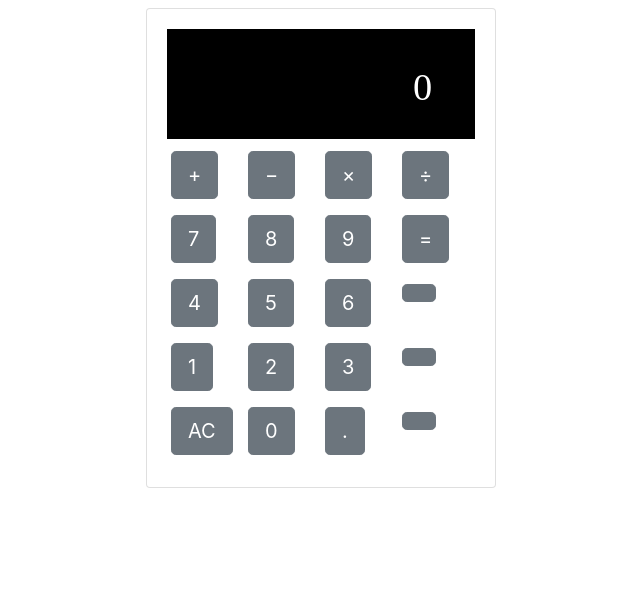
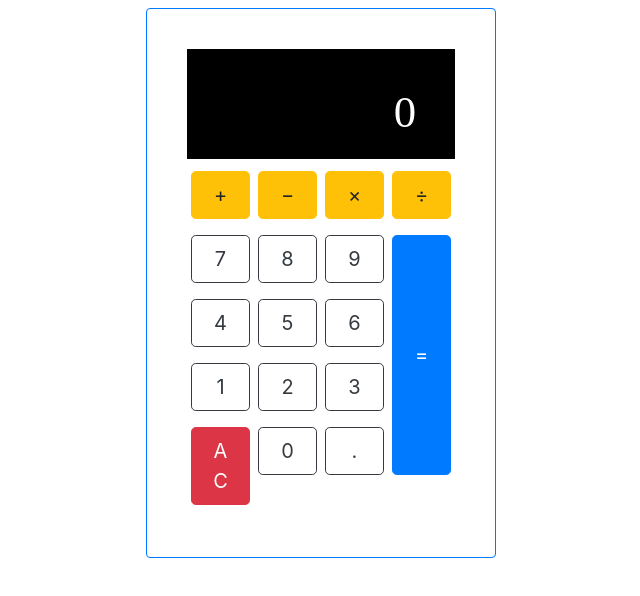
Before and after one commit to MaicolMoraga/Calculator-in-React, a React (Create React App) app: page / in a window 1280 px wide. Shown: the top 596 px of the page, without its empty margins (319-959 px from the left). Built offline with nearby package versions, Linux system fonts and the light colour scheme; a web font is replaced by a local one.

Commit message:
Style buttons
Add style bootstrap buttons numbers and operators.

```diff
--- a/src/App.css
+++ b/src/App.css
@@ -19,7 +19,7 @@
 
 /*Display result view*/
 #dis {
-  font-size: 3vw;
+  font-size: 3.5vw;
   padding-right: 10%;
   min-height: 80px;
 }
@@ -30,3 +30,11 @@
   font-size: 1.5vw;
   min-height: 30px;
 }
+
+/*Button equals*/
+#equals{
+  position: absolute;
+  height: 12em;
+  padding: 1.1em;
+  z-index: 1;
+}
--- a/src/App.js
+++ b/src/App.js
@@ -8,7 +8,7 @@ class App extends Component {
     return (
       <Container>
         <Row className="justify-content-md-center mt-2">
-          <Calculator initialValue = {0} />
+          <Calculator initialValue = '' />
         </Row>
       </Container>
     );
--- a/src/components/Calculator.js
+++ b/src/components/Calculator.js
@@ -11,6 +11,36 @@ class Calculator extends Component{
             listButtons
         }
 
+        this.evaluateColors = this.evaluateColors.bind(this);
+        this.evaluateGrid   = this.evaluateGrid.bind(this);
+
+      }
+
+      evaluateColors(item){
+        var nameClase = '';
+        var signs     = ["+", "-", "*", "/"];
+
+        if(signs.indexOf(item) > -1){
+            nameClase ='warning';
+        }else if(item === '='){
+            nameClase ='primary';
+        }else if(item === 'AC'){
+            nameClase ='danger';
+        }else{
+            nameClase ='outline-dark';
+        }
+
+        return nameClase;
+      }
+
+      evaluateGrid(item){
+        var nameClase = '';
+
+        if(item !== '='){
+            nameClase='btn-block';
+        }
+
+        return nameClase;
       }
 
     render(){
@@ -19,7 +49,7 @@ class Calculator extends Component{
             (listButtons,i) => {
               return(
                 <Col key={i} xs={3} sm={3} md={3} className="mb-2 p-1">
-                  <Button size="lg" >
+                  <Button id={listButtons.id} value={listButtons.value} size="lg" color={this.evaluateColors(listButtons.value)} className={this.evaluateGrid(listButtons.value)} >
                     {listButtons.display}
                   </Button>
                 </Col>
@@ -29,8 +59,8 @@ class Calculator extends Component{
 
         return(
             <Col xs={12} sm={6} md={4}>
-                <Card>
-                    <CardBody className="Card" body outline color="primary">
+                <Card className="Card" body outline color="primary">
+                <CardBody>
                     <Col id="view" xs={12} sm={12} md={12} className="mb-2">
                     <span id="eq">
                         {this.state.equation}
```
Lines whose indentation alone changed are shown as unchanged.
